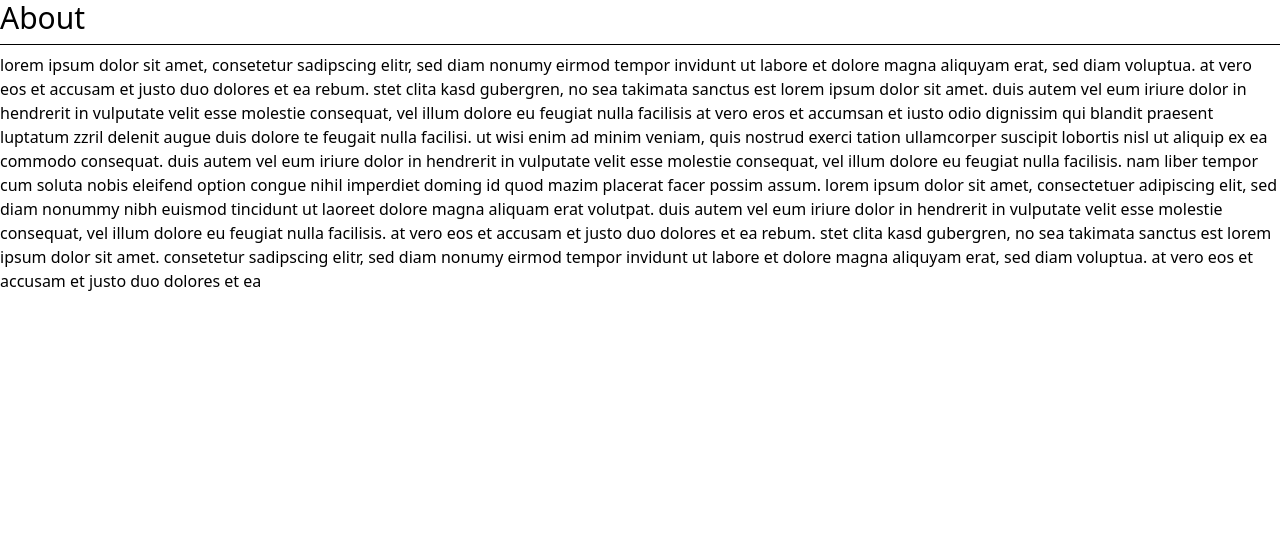
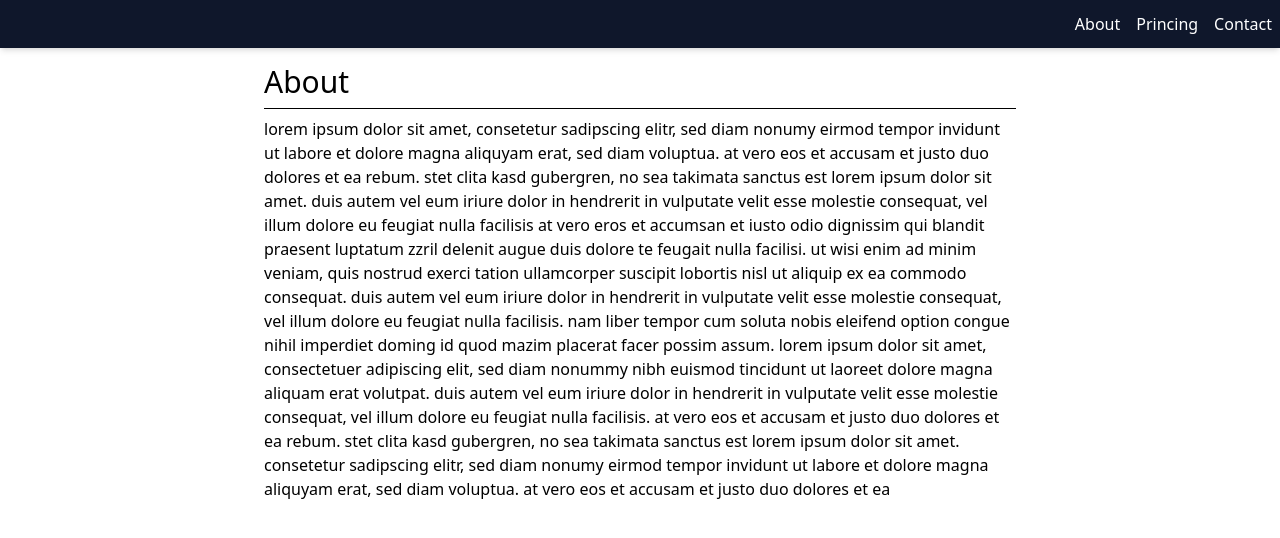
Before and after one commit to santiago-reyes-buitrago/estudio_fernando_udemy_angular_pokemon_ssr, an Angular app: page /about in a window 1280 px wide. Shown: the top 538 px of the page. Built offline with nearby package versions, Linux system fonts and the light colour scheme.

Commit message:
Continuando uso de server side Rendering, cambios antes de establecerlo

```diff
--- a/src/app/app.html
+++ b/src/app/app.html
@@ -1 +1,4 @@
-<router-outlet></router-outlet>
+<app-navbar/>
+<div class="max-w-3xl m-auto mt-16 px-2">
+  <router-outlet></router-outlet>
+</div>
--- a/src/app/app.ts
+++ b/src/app/app.ts
@@ -1,9 +1,10 @@
 import { Component } from '@angular/core';
 import { RouterOutlet } from '@angular/router';
+import {NavbarComponent} from './shared/components/navbar.component/navbar.component';
 
 @Component({
   selector: 'app-root',
-  imports: [RouterOutlet],
+  imports: [RouterOutlet, NavbarComponent],
   templateUrl: './app.html',
   styleUrl: './app.css'
 })
--- /dev/null
+++ b/src/app/shared/components/navbar.component/navbar.component.html
@@ -0,0 +1,5 @@
+<nav class="top-0 absolute z-50 w-full flex gap-4 justify-end px-2 py-3 bg-slate-900 shadow-md">
+  <a class="text-white" routerLink="/abput">About</a>
+  <a class="text-white" routerLink="/princing">Princing</a>
+  <a class="text-white" routerLink="/contact">Contact</a>
+</nav>
```
Also changed, not shown: src/app/shared/components/navbar.component/navbar.component.ts (added, +14 -0 lines), src/app/shared/components/navbar.component/navbar.component.css (added).
